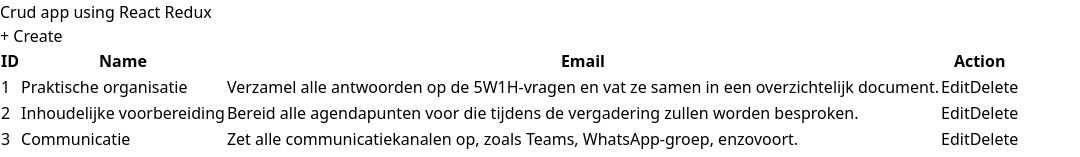
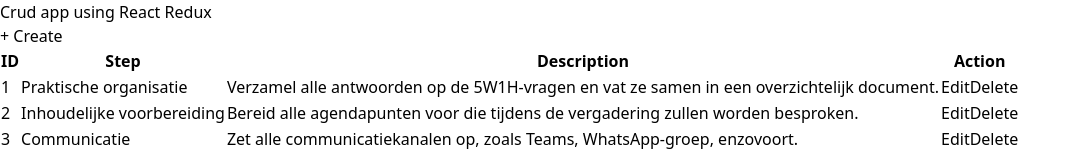
Before and after one commit to marnikmaes/learningReactRedux, a React (Vite) app in the folder learningReactRedux/: page / in a window 1280 px wide. Shown: the top 157 px of the page, without its empty margins (0-1080 px from the left). Built offline with nearby package versions, Linux system fonts and the light colour scheme.

Commit message:
Update Home.jsx

```diff
--- a/learningReactRedux/src/Home.jsx
+++ b/learningReactRedux/src/Home.jsx
@@ -15,8 +15,8 @@ const Home = () => {
                 <thead>
                     <tr className='border-b text-left bg-gray-100'>
                         <th className="px-4 py-2 w-1/6">ID</th>
-                        <th className="px-4 py-2 w-2/6">Name</th>
-                        <th className="px-4 py-2 w-2/6">Email</th>
+                        <th className="px-4 py-2 w-2/6">Step</th>
+                        <th className="px-4 py-2 w-2/6">Description</th>
                         <th className="px-4 py-2 w-1/6">Action</th>
                     </tr>
                 </thead>
```
